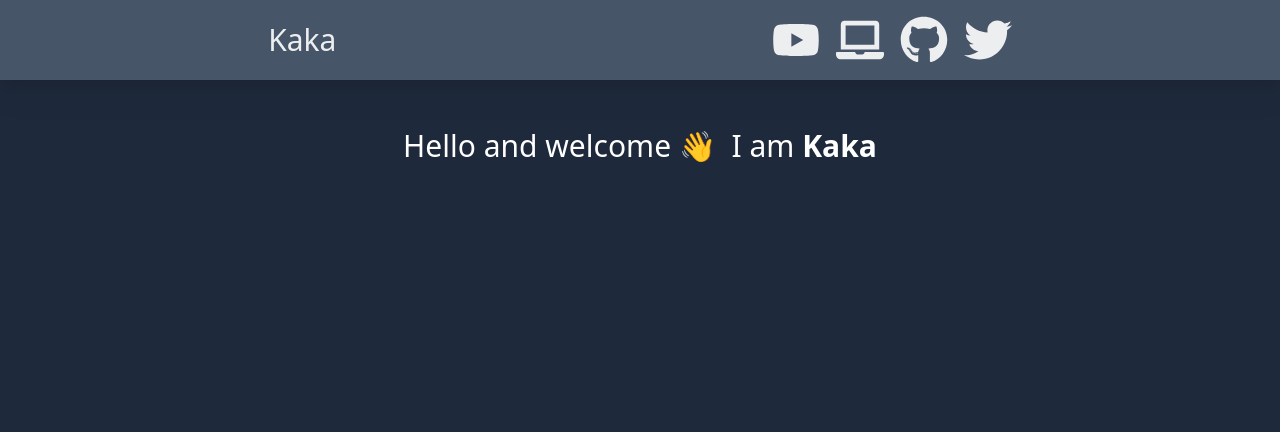
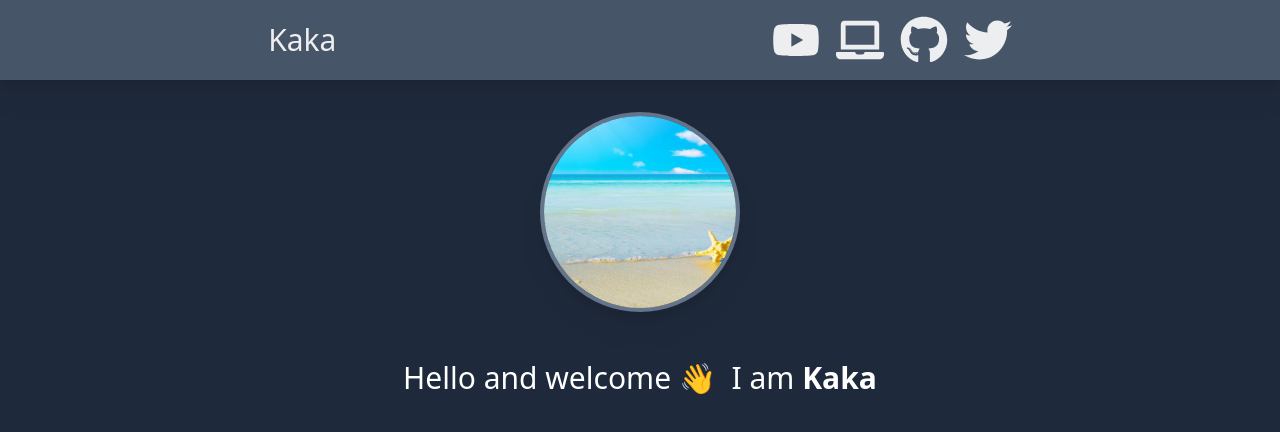
Before and after one commit to GitBulk/nodeone, a Next.js app in the folder client/: page / in a window 1280 px wide. Shown: the top 432 px of the page. Built offline with nearby package versions, Linux system fonts and the light colour scheme.

Commit message:
[r] add ProfilePhoto

```diff
--- /dev/null
+++ b/client/app/components/ProfilePhoto.js
@@ -0,0 +1,16 @@
+import Image from 'next/image'
+
+export default function ProfilePhoto() {
+    return (
+        <section className='w-full mx-auto'>
+            <Image
+                className='border-4 border-black dark:border-slate-500 drop-shadow-xl shadow-black rounded-full mx-auto mt-8'
+                src='/images/avatar.jpg'
+                width={200}
+                height={200}
+                alt='Kaka'
+                priority={true}
+            />
+        </section>
+    )
+}
--- a/client/app/layout.js
+++ b/client/app/layout.js
@@ -1,6 +1,7 @@
 import './globals.css'
 import { Inter } from 'next/font/google'
 import Navbar from './components/Navbar'
+import ProfilePhoto from './components/ProfilePhoto'
 
 const inter = Inter({ subsets: ['latin'] })
 
@@ -14,6 +15,7 @@
     <html lang="en" className="dark">
       <body className="dark:bg-slate-800">
         <Navbar />
+        <ProfilePhoto />
         {children}
       </body>
     </html>
```
Also changed, not shown: client/public/images/avatar.jpg (added).
